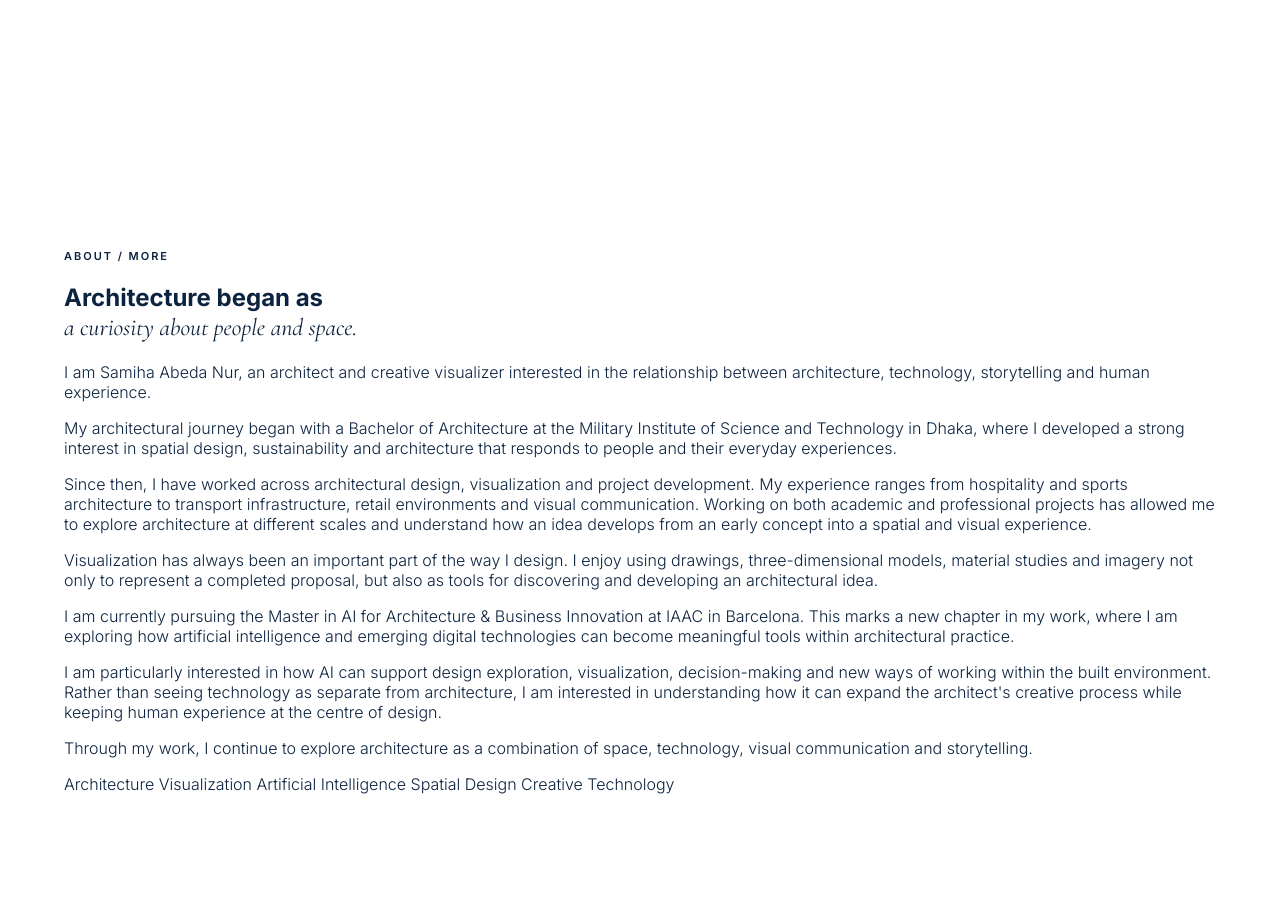
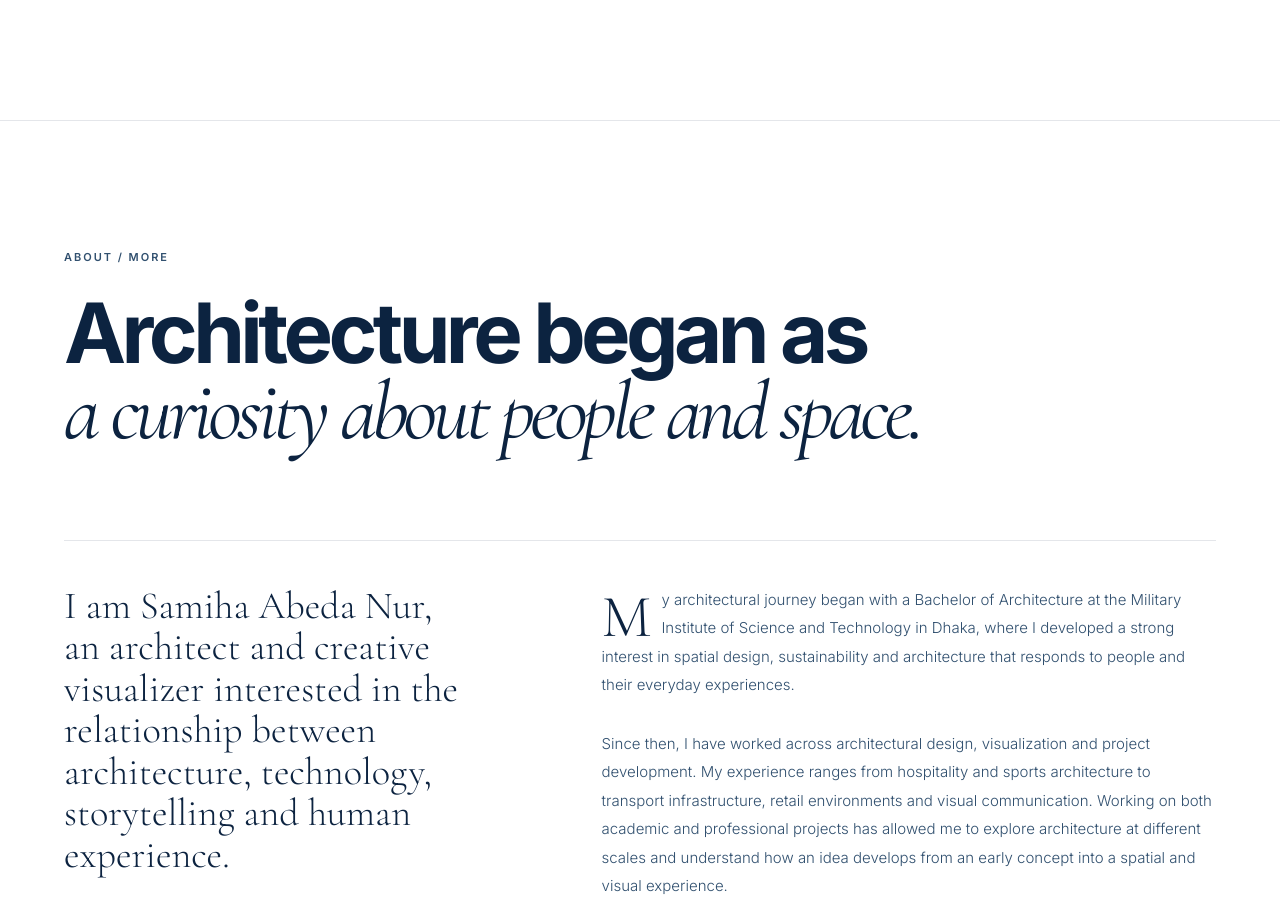
Before and after one commit to samihaabida1998-hue/samiha-navy, a plain HTML site: page index.html in a window 1280 px wide. Shown: the part 2280-3184 px from the top of the page. Drawn offline with nearby package versions, Linux system fonts and the light colour scheme.

Commit message:
Update styles.css

```diff
--- a/styles.css
+++ b/styles.css
@@ -293,6 +293,121 @@ button, input, textarea { font: inherit; }
   font-weight: 600;
 }
 .about-tags span:first-child { border-color: var(--yellow); }
+.about-read-more {
+  display: inline-flex;
+  align-items: center;
+  gap: 14px;
+  margin-top: 34px;
+
+  font-size: 10px;
+  font-weight: 600;
+  letter-spacing: .14em;
+  text-transform: uppercase;
+
+  border-bottom: 2px solid var(--yellow);
+  padding-bottom: 8px;
+
+  transition: gap .3s ease;
+}
+
+.about-read-more:hover {
+  gap: 24px;
+}
+/* ---------- EXTENDED ABOUT ---------- */
+
+.about-more-section {
+  background: var(--white);
+  border-top: 1px solid var(--navy-faint);
+}
+
+.about-more-heading {
+  max-width: 1100px;
+  margin-bottom: 90px;
+}
+
+.about-more-heading .section-index {
+  margin-bottom: 32px;
+  color: var(--navy-soft);
+}
+
+.about-more-heading h2 {
+  margin: 0;
+
+  font-family: var(--sans);
+  font-size: clamp(52px, 6.5vw, 105px);
+  line-height: .9;
+  letter-spacing: -.055em;
+  font-weight: 650;
+}
+
+.about-more-grid {
+  display: grid;
+  grid-template-columns: .8fr 1.2fr;
+  gap: clamp(60px, 10vw, 160px);
+
+  padding-top: 45px;
+  border-top: 1px solid var(--navy-faint);
+}
+
+.about-big-text {
+  margin: 0;
+
+  font-family: var(--serif);
+  font-size: clamp(28px, 3vw, 48px);
+  line-height: 1.08;
+  font-weight: 300;
+}
+
+.about-more-writing {
+  max-width: 680px;
+}
+
+.about-more-writing p {
+  margin: 0 0 30px;
+
+  font-size: 15px;
+  line-height: 1.9;
+  font-weight: 300;
+  color: var(--navy-soft);
+}
+
+.about-more-writing p:first-child::first-letter {
+  font-family: var(--serif);
+  font-size: 4em;
+  line-height: .7;
+  float: left;
+
+  margin-right: 10px;
+  margin-top: 10px;
+
+  color: var(--navy);
+}
+
+.about-more-bottom {
+  display: flex;
+  flex-wrap: wrap;
+  gap: 10px;
+
+  margin-top: 80px;
+  padding-top: 24px;
+
+  border-top: 1px solid var(--navy-faint);
+}
+
+.about-more-bottom span {
+  padding: 9px 13px;
+
+  border: 1px solid var(--navy-faint);
+
+  font-size: 9px;
+  font-weight: 600;
+  letter-spacing: .12em;
+  text-transform: uppercase;
+}
+
+.about-more-bottom span:first-child {
+  border-color: var(--yellow);
+}
 
 /* ---------- WORKS ---------- */
 .works {
```
